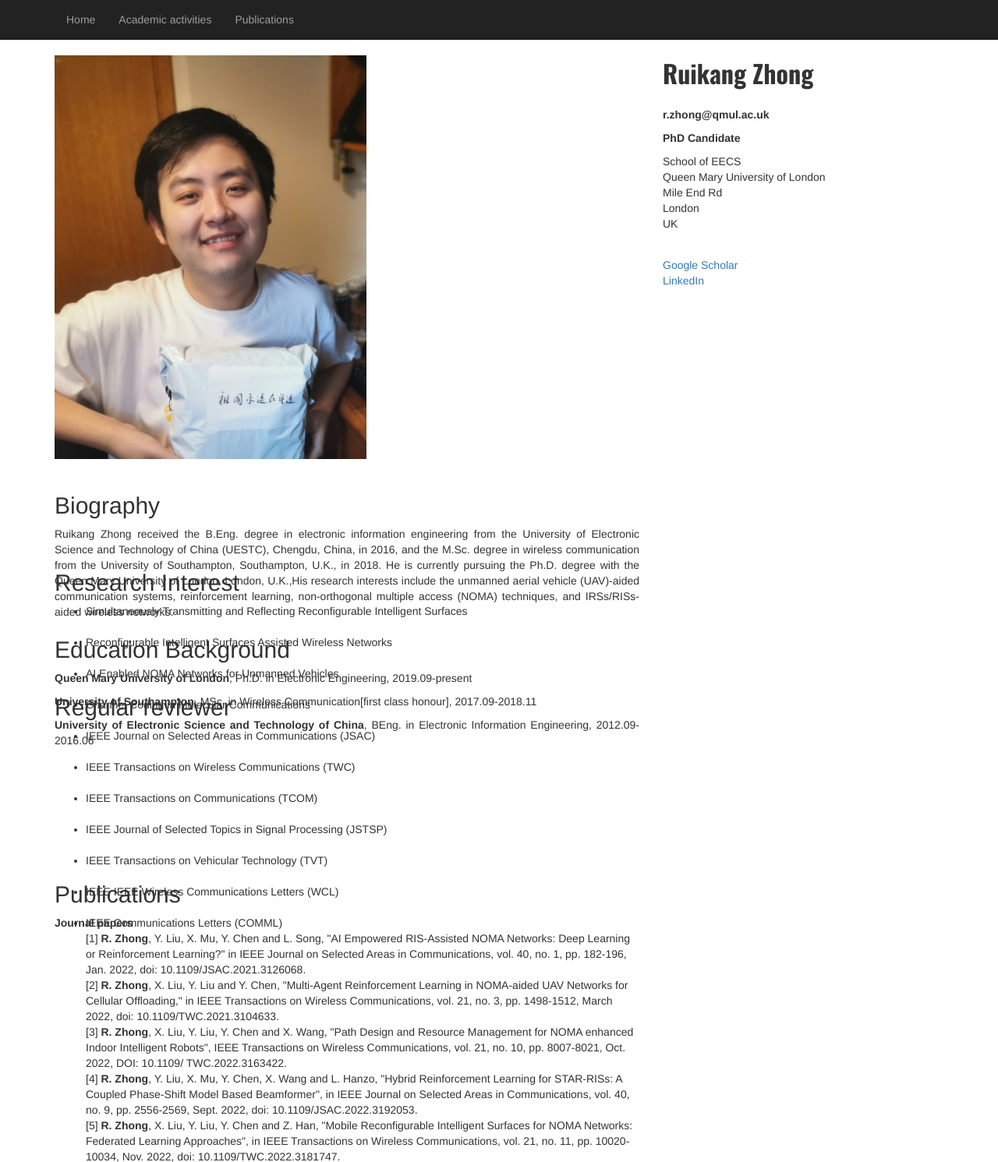
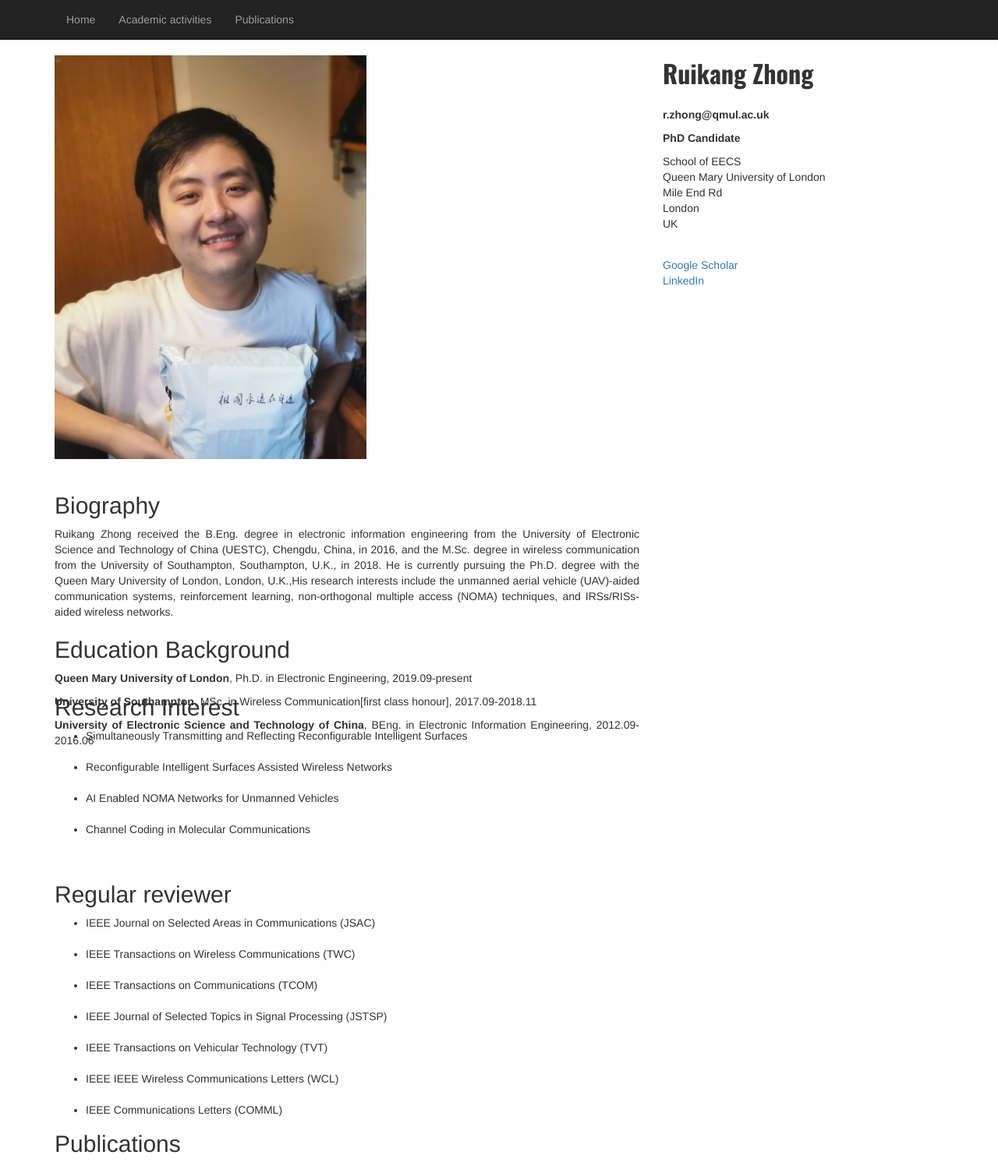
Before and after one commit to Frost-Armor/Frost-Armor.github.io, a plain HTML site: page index.html in a window 1280 px wide. Shown: the top 1491 px of the page at 78% size. Drawn offline with nearby package versions, Linux system fonts and the light colour scheme.

Commit message:
Update index.html

```diff
--- a/index.html
+++ b/index.html
@@ -47,7 +47,7 @@
         <div class="row">
 
             <!-- Entries Column -->
-            <div class="col-md-8" style="height: 80vh;">
+            <div class="col-md-8" style="height: 100vh;">
 
                 <!-- Main Image -->
                 <img class="img-responsive" src="PhotoHalf.jpg" height="800px"; width='400px' alt=""><br>
@@ -92,7 +92,7 @@
             </div>
 
             <!-- Research Interest -->
-            <div class="col-md-8" style="height: 20vh;">
+            <div class="col-md-8" style="height: 30vh;">
                 <h2 id="Research Interest">Research Interest</h2>
 
                 <ul>
@@ -105,7 +105,7 @@
             </div>
 
 	    <!-- Academic activities -->
-            <div class="col-md-8" style="height: 30vh;">
+            <div class="col-md-8" style="height: 40vh;">
                 <h2 id="Regular reviewer">Regular reviewer</h2>
 
                 <ul>
```
